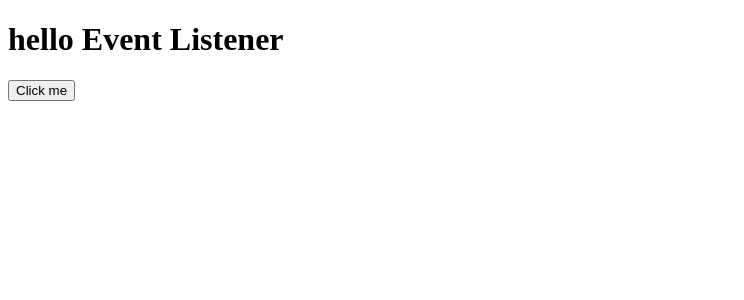
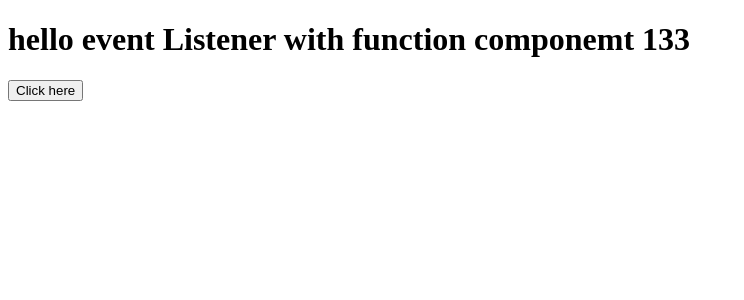
Before and after one commit to ParthPatel133/react-practise-01, a React (Create React App) app: page / in a window 1280 px wide. Shown: the top 300 px of the page, without its empty margins (0-744 px from the left). Built offline with nearby package versions, Linux system fonts and the light colour scheme.

Commit message:
event handler functional component

```diff
--- a/src/App.js
+++ b/src/App.js
@@ -1,4 +1,26 @@
 import React, { Component } from 'react'
+
+//function component
+function Student(props){
+  // function handleClick(){
+  //   console.log('button was clicked', this)
+  // }
+
+  const handleClick = () => {
+    console.log('button was clicked', this)
+  }
+
+  return (
+    <div>
+      <h1>hello event Listener with function componemt {props.rollNo}</h1>
+      <button onClick={handleClick}>Click here</button>
+    </div>
+  )
+}
+
+
+/*
+//class component
 class Student extends Component{
   constructor(props){
     super(props);
@@ -22,5 +44,8 @@ class Student extends Component{
     )
   }
 }
+*/
+
+
 
 export default Student;
--- a/src/index.js
+++ b/src/index.js
@@ -1,7 +1,7 @@
 import React, { Component } from 'react'
 import ReactDOM from 'react-dom'
 import Student from './App'
-import App from './App'
+
 
 //rendering
 
```
